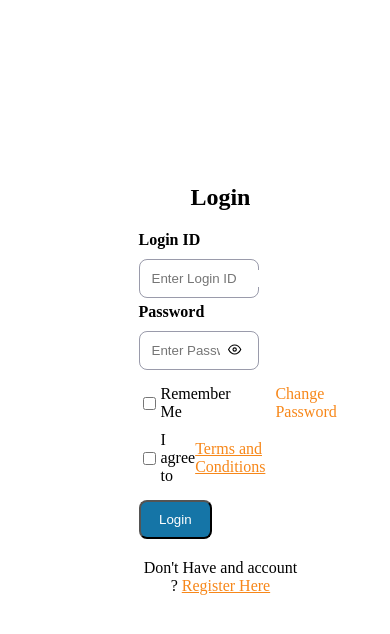
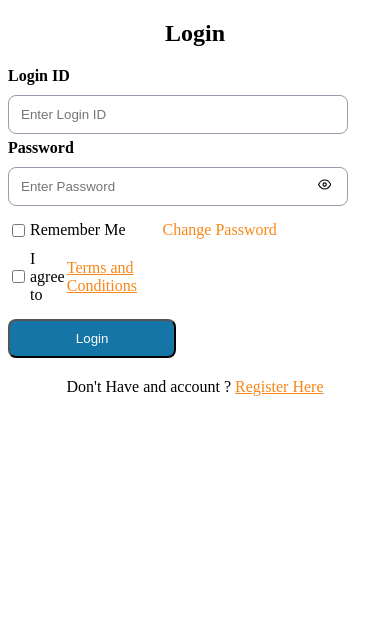
Before and after one commit to habib-N19/aimedLab-assignment, a React (Vite) app: page / in a window 390 px wide. Shown: the top 634 px of the page. Built offline with nearby package versions, Linux system fonts and the light colour scheme.

Commit message:
made input fields mobile responsive

```diff
--- a/src/App.jsx
+++ b/src/App.jsx
@@ -4,31 +4,40 @@ import LottieContainer from './components/LottieAnimation'
 
 import PasswordInput from './components/PasswordInput'
 import Terms from './components/Terms'
+import InputField from './components/InputField'
 
 const App = () => {
   const Container = styled.div`
-    max-width: 70vw;
+    @media screen and (min-width: 768px) {
+      max-width: 70vw;
+      height: 90vh;
+      align-items: center;
+      justify-content: space-between;
+      display: flex;
+    }
     width: 100%;
+    max-width: 100vw;
     margin: 0 auto;
-    height: 90vh;
-    margin: 0 auto;
-    align-items: center;
-    display: flex;
-    justify-content: space-between;
   `
   const LeftImg = styled.div`
-    display: flex;
-    justify-content: center;
-    align-items: center;
+    /* display: none; */
+    /* width: 40%; */
+    /* height: 400px; */
+    padding: 20px;
     width: 40%;
-    height: 400px;
-    padding: 20px;
+    @media screen and (max-width: 768px) {
+      display: none !important;
+    }
   `
   const RightSideLoginSection = styled.div`
-    width: 60%;
+    @media screen and (min-width: 768px) {
+      width: 60%;
+      padding: 40px;
+      margin: 0 auto;
+    }
+    max-width: 100vw;
+    /* border: 1px solid black; */
     /* text-align: center; */
-    margin: 0 auto;
-    padding: 40px;
   `
   const Heading = styled.h2`
     text-align: center;
@@ -36,15 +45,15 @@ const App = () => {
     font-weight: bold;
   `
 
-  const InputContainer = styled.div`
-    position: relative;
-    display: flex;
-    align-items: center;
-    border: 1px solid #04072f66;
-    border-radius: 8px;
-    padding: 10px;
-    width: 60%;
-  `
+  // const InputContainer = styled.div`
+  //   position: relative;
+  //   display: flex;
+  //   align-items: center;
+  //   border: 1px solid #04072f66;
+  //   border-radius: 8px;
+  //   padding: 10px;
+  //   width: 60%;
+  // `
   const Input = styled.input`
     /* flex: 1; */
     border: none;
@@ -71,9 +80,9 @@ const App = () => {
       <RightSideLoginSection>
         <Heading>Login</Heading>
         <Label htmlFor='email'>Login ID</Label>
-        <InputContainer>
+        <InputField>
           <Input type='email' placeholder='Enter Login ID'></Input>
-        </InputContainer>
+        </InputField>
         <Label htmlFor='password'>Password</Label>
         <PasswordInput></PasswordInput>
         <Terms />
--- a/src/components/InputField.jsx
+++ b/src/components/InputField.jsx
@@ -1,10 +1,16 @@
 import styled from 'styled-components'
 
-const InputField = styled.input`
-  width: 100%;
-  padding: 10px;
+const InputField = styled.div`
+  position: relative;
+  display: flex;
+  align-items: center;
   border: 1px solid #04072f66;
   border-radius: 8px;
-  margin-bottom: 20px;
+  padding: 10px;
+  width: 85%;
+  /* margin: 0 auto; */
+  @media screen and (min-width: 768px) {
+    max-width: 60%;
+  }
 `
 export default InputField
--- a/src/components/LottieAnimation.jsx
+++ b/src/components/LottieAnimation.jsx
@@ -8,6 +8,9 @@ const LottieContainer = () => {
     align-items: center;
     justify-content: center;
     /* max-height: 100vh; */
+    @media screen and (max-width: 768px) {
+      display: none;
+    }
   `
   return (
     <LottieContainer>
--- a/src/components/PasswordInput.jsx
+++ b/src/components/PasswordInput.jsx
@@ -1,24 +1,28 @@
 import { useState } from 'react'
 import styled from 'styled-components'
 import { FiEye, FiEyeOff } from 'react-icons/fi'
+import InputField from './InputField'
 const PasswordInput = () => {
   const [showPassword, setShowPassword] = useState(false)
   const [password, setPassword] = useState('')
   const togglePasswordVisibility = () => {
     setShowPassword(!showPassword)
   }
-  const InputContainer = styled.div`
-    position: relative;
-    display: flex;
-    width: 60%;
-    align-items: center;
-    border: 1px solid #04072f66;
-    border-radius: 8px;
-    padding: 10px;
-  `
+  //   const InputContainer = styled.div`
+  //     position: relative;
+  //     display: flex;
+  //     width: 60%;
+  //     align-items: center;
+  //     border: 1px solid #04072f66;
+  //     border-radius: 8px;
+  //     padding: 10px;
+  //   `
   const Input = styled.input`
     /* flex: 1; */
-    width: 70%;
+    /* width: 70%; */
+    @media screen and (max-width: 768px) {
+      width: 100%;
+    }
     border: none;
     outline: none;
   `
@@ -33,7 +37,7 @@ const PasswordInput = () => {
     cursor: pointer;
   `
   return (
-    <InputContainer>
+    <InputField>
       <Input
         type={showPassword ? 'text' : 'password'}
         placeholder='Enter Password'
@@ -43,7 +47,7 @@ const PasswordInput = () => {
       <ToggleBtn onClick={togglePasswordVisibility}>
         {showPassword ? <FiEyeOff /> : <FiEye />}
       </ToggleBtn>
-    </InputContainer>
+    </InputField>
   )
 }
 export default PasswordInput
```
